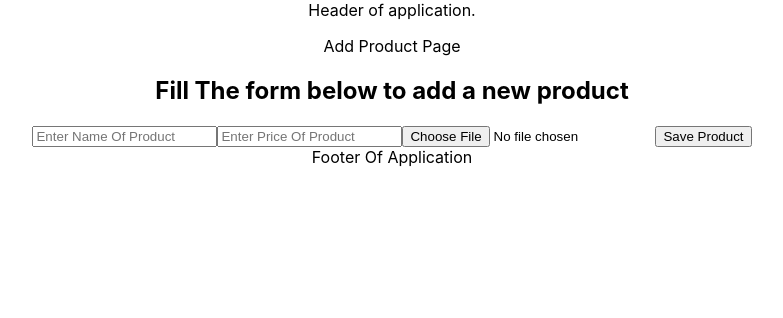
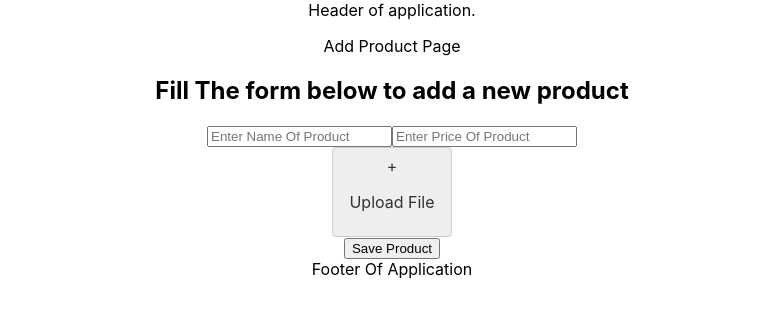
Before and after one commit to Sky-Code-1/selah_marketplace, a React (Create React App) app: page /products/add in a window 1280 px wide. Shown: the top 318 px of the page, without its empty margins (248-1031 px from the left). Built offline with nearby package versions, Linux system fonts and the light colour scheme.

Commit message:
Updated file input to handle more that 1 image

```diff
--- a/src/App.css
+++ b/src/App.css
@@ -39,3 +39,28 @@
 button{
   cursor: pointer;
 }
+
+#fileInput {
+  /* Hide the default file input button */
+  display: none;
+}
+
+/* Create a custom button with a "+" symbol */
+label[for="fileInput"] {
+  display: inline-block;
+  padding: 8px 16px;
+  border: 1px solid #ccc;
+  border-radius: 4px;
+  cursor: pointer;
+  background-color: #eee;
+  color: #333;
+  /* Style the "+" symbol */
+  content: "+";
+  text-align: center;
+  line-height: normal;
+}
+
+/* Style the hover effect for the custom button */
+label[for="fileInput"]:hover {
+  background-color: #ddd;
+}
--- /dev/null
+++ b/src/api/firebaseApi.js
@@ -0,0 +1 @@
+export const IMAGE_URL = 'https://firebasestorage.googleapis.com/v0/b/selah-marketplace.appspot.com/o/'
--- a/src/api/productApi.js
+++ b/src/api/productApi.js
@@ -11,7 +11,7 @@ export const addProduct = async (product, config) => {
 }
 
 export const fetchProducts = async () => {
-    return api.get(productUrl).then(res => res.data)
+    return api.get(productUrl)
 }
 
 export const deleteProduct = async (id) => {
--- a/src/features/product/productSlice.js
+++ b/src/features/product/productSlice.js
@@ -38,7 +38,7 @@ export const productSlice = createSlice({
             state.status = 'pending'
         })
         .addCase(getAllProducts.fulfilled, (state,action) => {
-            state.productList = action.payload._embedded.products
+            state.productList = action.payload.data
             state.status = 'success'
         })
         .addCase(getAllProducts.rejected, (state, action) => {
--- a/src/pages/AddProduct.js
+++ b/src/pages/AddProduct.js
@@ -9,10 +9,13 @@ const AddProduct = () => {
     name: '',
     price: ''
   })
-  const [image, setImage] = useState(myImage)
+
+  const [image, setImage] = useState([myImage])
+
   const onInputChange = (e) => {
     setProduct({...product, [e.target.name]: e.target.value})
   }
+
   const saveProduct = () => {
     const newProduct = {...product, date: new Date().toISOString()}
     const stringifiedProduct = JSON.stringify(newProduct)
@@ -24,11 +27,22 @@ const AddProduct = () => {
     };
     var formData = new FormData()
     formData.append('product', stringifiedProduct)
-    formData.append('image', image)
-    console.log(image.name)
+    console.log(`Length of Image ${image.length}`)
+    if (image) {
+      for (let i = 0; i < image.length; i++) {
+        formData.append('image', image[i]);
+        console.log(image[i].name)
+      }
+    }
     dispatch(createNewProduct(formData, axiosRequestConfig))
+    setImage('')
     setProduct({...product, name: '', price: ''})
   }
+
+  const onFileInputChange = (e) => {
+    setImage(e.target.files); // Set the selected file(s) directly
+  };
+
   return (
     <div>
       <p>Add Product Page</p>
@@ -48,12 +62,20 @@ const AddProduct = () => {
           value={product.price}
           onChange={onInputChange}
         />
-        <input
-          type='file'
-          name='image'
-          placeholder='upload image'
-          onChange={(e) => setImage(e.target.files[0])}
-        />
+        <div>
+          <label htmlFor='fileInput'> + <br/>
+            <p>Upload File</p>
+          </label>
+          <input
+            type='file'
+            name='image'
+            id='fileInput'
+            placeholder='upload image'
+            className='file-input'
+            multiple
+            onChange={onFileInputChange}
+          />
+        </div>
         <button onClick={() => saveProduct()} type='button'>Save Product</button>
       </form>
     </div>
--- a/src/pages/Home.js
+++ b/src/pages/Home.js
@@ -2,8 +2,10 @@ import React from 'react'
 import { useSelector, useDispatch } from 'react-redux'
 import { useEffect } from 'react'
 import { allProducts, getAllProducts } from '../features/product/productSlice'
+import { IMAGE_URL } from '../api/firebaseApi'
 
 const Home = () => {
+  const imageUrl = `${IMAGE_URL}Peanuts?alt=media&token=35afd1a8-3393-4c20-9580-89aec53c3c90`
   const dispatch = useDispatch()
   useEffect(() => {
     dispatch(getAllProducts())
@@ -13,6 +15,7 @@ const Home = () => {
   return (
     <div>
         <p>Home Page</p>
+        <img src={imageUrl} />
     </div>
   )
 }
```
Also changed, not shown: src/index.js (line endings or trailing spaces).
